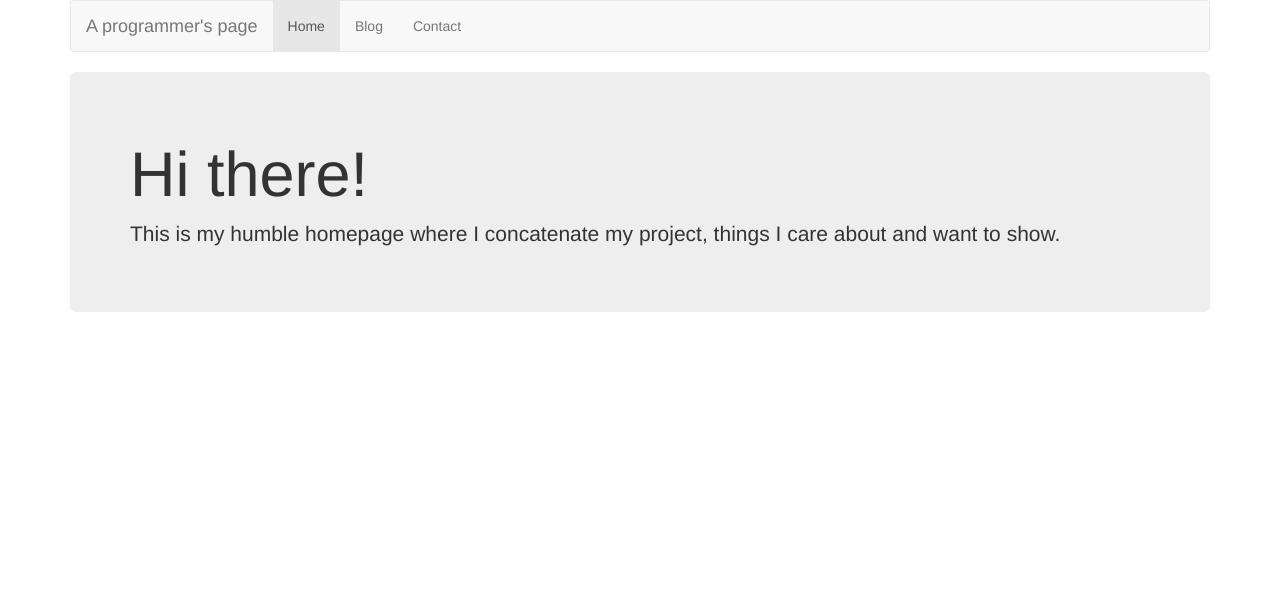
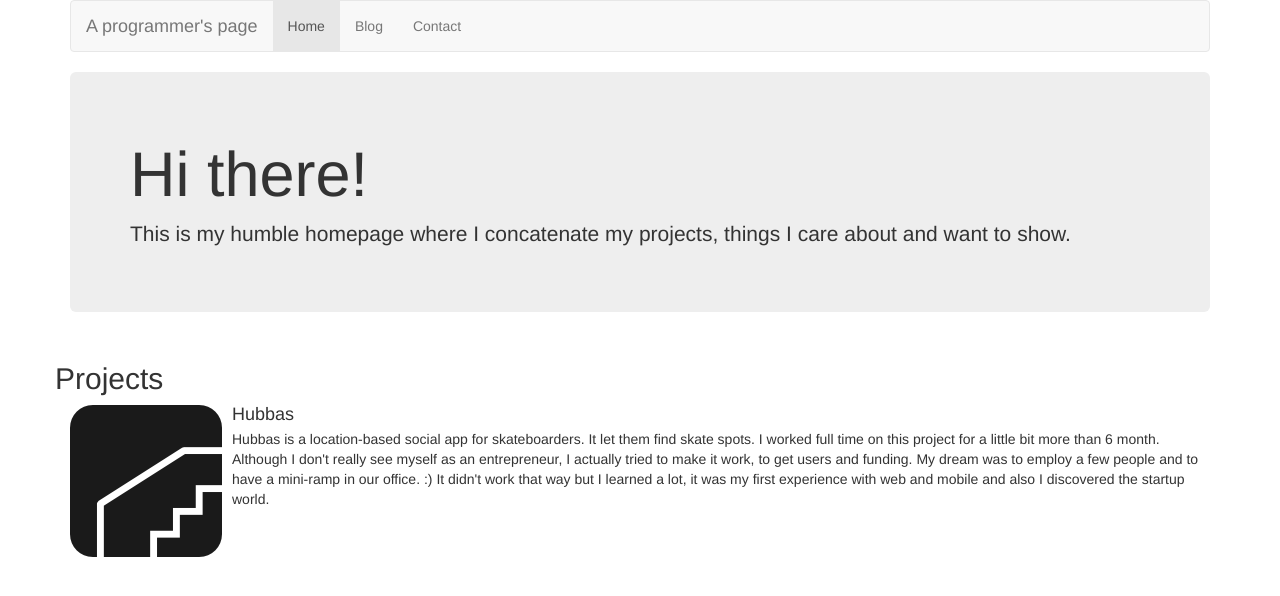
Before and after one commit to oilandrust/o.rouiller.net, a Django app: page / in a window 1280 px wide. Shown: the top 596 px of the page. Run offline with Django 3.2, Linux system fonts and the light colour scheme; some libraries are stand-ins or nearby versions.

Commit message:
some writting.

```diff
--- a/fabfile.py
+++ b/fabfile.py
@@ -43,4 +43,6 @@ def deploy():
         run('git pull')
         with prefix('workon orouiller'):
             run('python manage.py migrate')
+            run('echo "yes\n" python manage.py collectstatic')
+            run('sudo cp -r static/ /var/www/orouiller.net/')
         run("sudo service apache2 reload")
--- a/orouiller/templates/orouiller/home.html
+++ b/orouiller/templates/orouiller/home.html
@@ -38,9 +38,33 @@
 	<div class="jumbotron">
 	        <h1>Hi there!</h1>
         	<p class="lead">
-		This is my humble homepage where I concatenate my project, things I care about and want to show.
+		This is my humble homepage where I concatenate my projects, things I care about and want to show.
 		</p>
       	</div>
+
+	<div class="row">
+	<h2>Projects</h2>
+
+<div class="container">
+<ul class="media-list">
+  <li class="media">
+    <div class="media-left">
+      <a href="#">
+	      <img class="media-object" src="{% static 'orouiller/img/logo_hubbas.png'%}" >
+      </a>
+    </div>
+    <div class="media-body">
+	    <h4 class="media-heading">Hubbas</h4>
+    	    Hubbas is a location-based social app for skateboarders. It let them find skate spots. I worked full time on this project for a little bit more than 6 month.
+	    Although I don't really see myself as an entrepreneur, I actually tried to make it work, to get users and funding. My dream was to employ a few people and to have a mini-ramp in our office. :)
+	    It didn't work that way but I learned a lot, it was my first experience with web and mobile and also I discovered the startup world.
+
+    </div>
+    </div>
+    </div>
+  </li>
+</ul>
+
 	</div>
 
 
```
Also changed, not shown: orouiller/static/orouiller/img/logo_hubbas.png (added).
